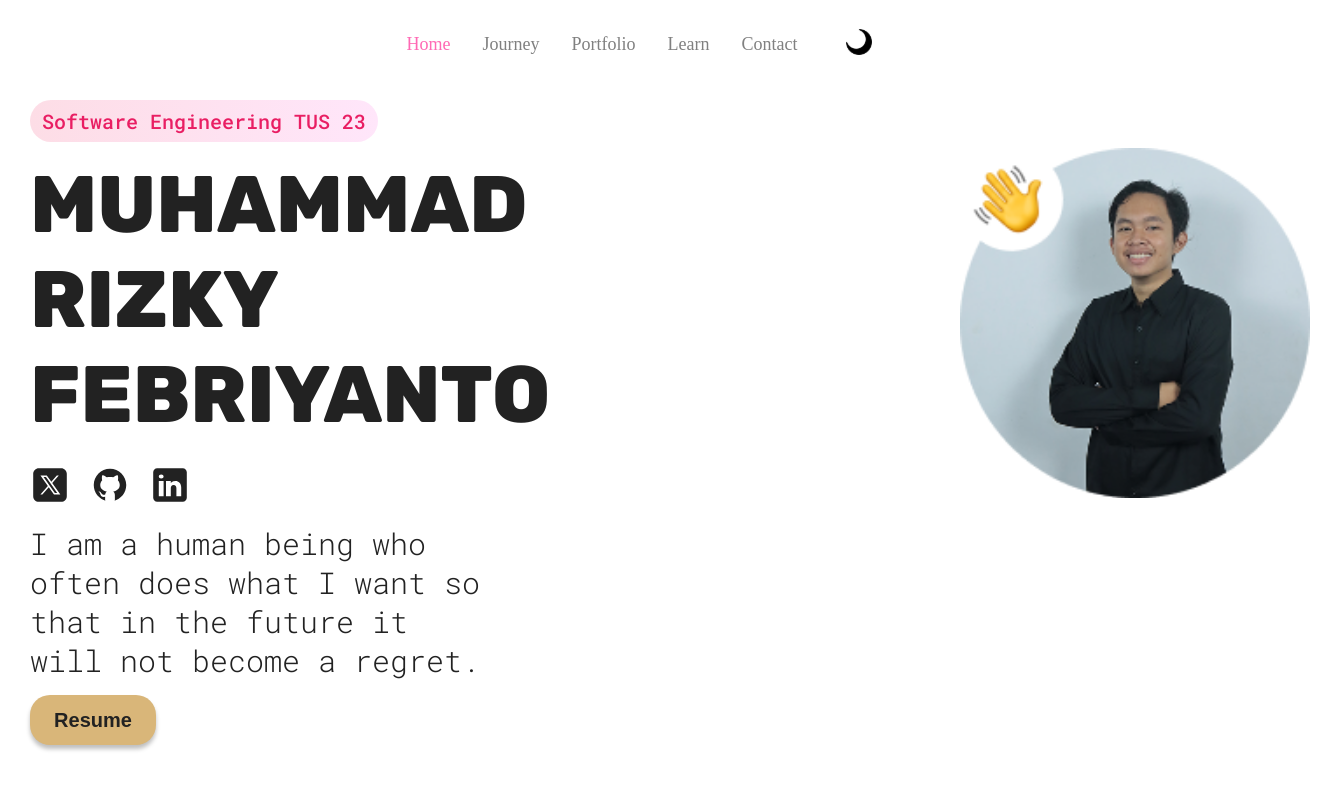
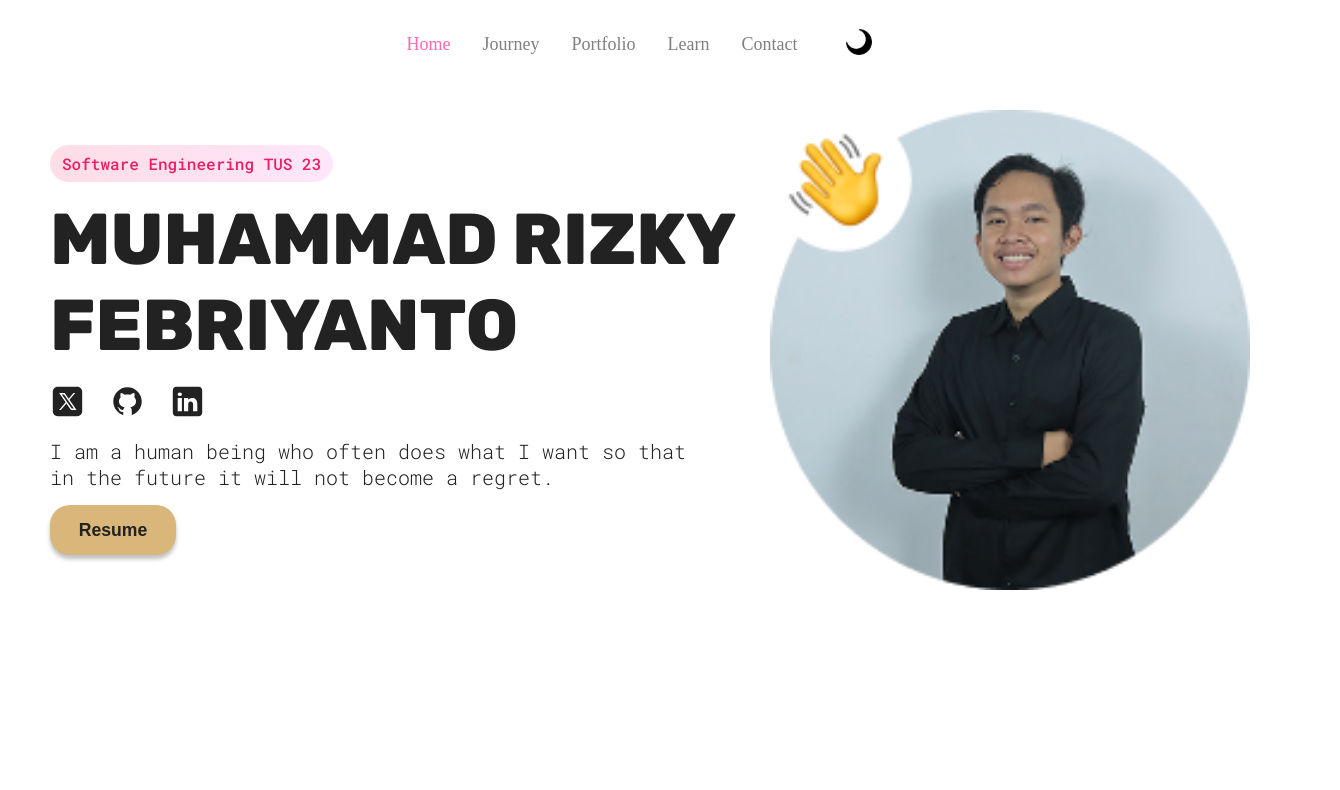
Before and after one commit to duriskifeb/portfolio-mi, a React (Vite) app: page / in a window 1280 px wide. Shown: the top 790 px of the page, 1340 px wide, since content can reach past the window. Built offline with nearby package versions, Linux system fonts and the light colour scheme.

Commit message:
update portfolio-mi

```diff
--- a/src/component/Hero/HeroStyles.module.css
+++ b/src/component/Hero/HeroStyles.module.css
@@ -1,3 +1,4 @@
+/* === ROOT & THEME VARIABLES === */
 :root {
   --btn-color: #d9b679;
   --btn-text-color: #222;
@@ -8,30 +9,31 @@
   --heading-color: #fff;
 }
 
+/* === BASE STYLES (MOBILE FIRST: < 1024px) === */
 .container {
   display: flex;
   flex-direction: column;
   justify-content: center;
   align-items: center;
-  gap: 3px;
-  min-height: 500px;
+  gap: 20px;
   padding: 20px 15px;
   margin: 60px auto 0;
-  max-width: 1400px;
+  max-width: 1200px; /* Sedikit disesuaikan untuk konsistensi */
   width: 100%;
-  height: auto;
+  text-align: center;
 }
 
 .colorModeContainer {
-  position: relative;
-  margin-bottom: 25px;
+  /* Di mobile, container ini tidak butuh style khusus */
+  width: 100%;
   display: flex;
   justify-content: center;
-  width: 100%;
 }
 
 .hero {
   max-width: 200px;
+  height: auto;
+  width: 100%;
 }
 
 .label {
@@ -44,21 +46,20 @@
 .labelText {
   color: #e91e63;
   font-weight: 500;
-  font-size: 20px;
+  font-size: 16px;
 }
 
 .subHeading {
-  font-size: 5rem;
+  font-size: 2.5rem;
   font-weight: 600;
   color: var(--heading-color);
-  margin-bottom: 0.5rem;
+  margin-bottom: 0;
+  line-height: 1.2;
 }
 
-.colorMode {
-  position: absolute;
-  right: 10px;
-  width: 25px;
-  cursor: pointer;
+.description {
+  font-size: 18px;
+  max-width: 40ch;
 }
 
 .info {
@@ -67,27 +68,24 @@
   gap: 15px;
   align-items: center;
   width: 100%;
-  text-align: center;
 }
 
 .container span {
   display: flex;
-  gap: 20px;
+  gap: 25px;
   justify-content: center;
 }
 
 .container span a img {
-  width: 40px;
+  width: 35px;
+  transition: transform 200ms ease-in-out;
+}
+.container span a img:hover {
+  transform: scale(1.15);
 }
 
 .container a {
   width: fit-content;
-}
-
-.description {
-  max-width: 25ch;
-  text-align: center;
-  font-size: 30px;
 }
 
 .container button {
@@ -97,9 +95,8 @@
   border-radius: 20px;
   width: 126px;
   height: 50px;
-  font-size: 1.25rem;
+  font-size: 1.1rem;
   font-weight: bold;
-  text-align: center;
   box-shadow: 0 4px 4px rgba(0, 0, 0, 0.25);
   transition: box-shadow 200ms ease-in-out, transform 200ms ease-in-out;
 }
@@ -113,49 +110,50 @@
   box-shadow: 0 2px 2px rgba(0, 0, 0, 0.25);
 }
 
-/* Responsif */
-@media (min-width: 800px) {
+/* === TABLET & DESKTOP STYLES (≥ 1024px) === */
+/* Kita gunakan satu breakpoint besar untuk perubahan layout */
+@media (min-width: 1024px) {
+  /* MENJADI SEPERTI INI: */
   .container {
-    flex-direction: row-reverse;
-    align-items: center;
-    justify-content: center;
-    gap: 50px;
-    padding: 40px 30px;
+    flex-direction: row-reverse; /* <<< HANYA BARIS INI YANG DIUBAH */
+    align-items: stretch;
+    gap: 20px;
+    padding: 50px;
+    text-align: left;
   }
 
   .colorModeContainer {
-    margin-bottom: 0;
-    justify-content: flex-end;
+    flex: 0 0 40%; /* 3. Alokasikan 40% lebar untuk kolom gambar */
+    max-width: 500px; /* Batas maksimal agar gambar tidak terlalu lebar di layar super besar */
+    position: relative; /* Dibutuhkan untuk object-fit */
   }
 
   .hero {
-    max-width: 350px;
-    width: 350px;
-    margin-top: -200px;
+    /* 4. AJAIBNYA DI SINI */
+    width: 100%;
+    height: 100%; /* Ambil 100% tinggi dari parent (.colorModeContainer) yang sudah 'diregangkan' */
+    object-fit: cover; /* Pastikan gambar mengisi ruang tanpa distorsi (akan ter-crop rapi) */
+    border-radius: 8px; /* Opsional: memberi sedikit lengkungan pada gambar */
+    max-width: none; /* Hapus batasan max-width sebelumnya */
   }
 
   .info {
+    flex: 1; /* Biarkan kolom info mengambil sisa ruang yang tersedia */
     align-items: flex-start;
-    text-align: left;
+    justify-content: center; /* Membuat konten teks terpusat secara vertikal di dalam kolomnya */
+  }
+
+  .subHeading {
+    font-size: 4.5rem;
   }
 
   .description {
+    font-size: 20px;
     text-align: left;
+    max-width: 55ch;
   }
 
   .container span {
     justify-content: flex-start;
   }
 }
-
-@media (min-width: 1400px) {
-  .container {
-    gap: 80px;
-    padding: 50px 50px;
-  }
-
-  .hero {
-    max-width: 400px;
-    width: 400px;
-  }
-}
```
